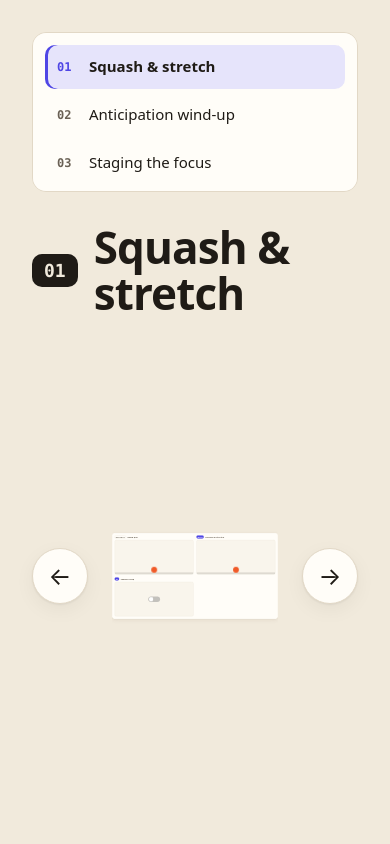
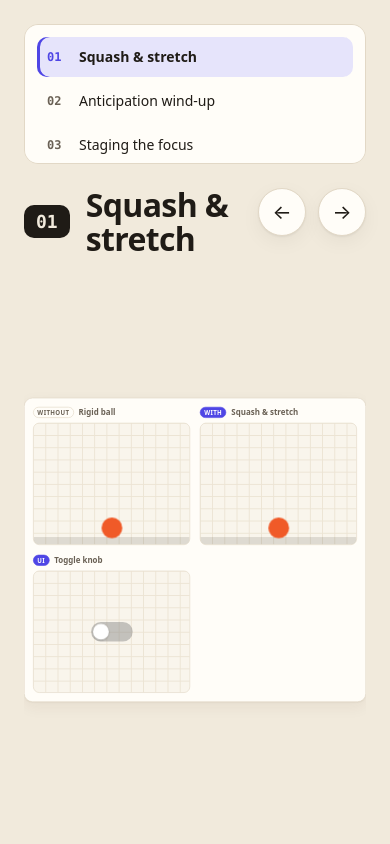
Before and after one commit to kweeyo09/ux-animation-kit, a website: page gallery/record.html in a window 390 px wide. Drawn offline with Linux system fonts and the light colour scheme.

Commit message:
Presenter: keep the box large in narrow windows
Under 1200px the arrows move up beside the title and the list narrows to
220px; the box lays out at the stage's width (560–960px) and reflows
instead of shrinking. The list only stacks on top below 700px.

Co-Authored-By: Claude Opus 5.5 <noreply@anthropic.com>
Claude-Session: https://claude.ai/code/session_01EEx9PqfaRg7w9WrmLo1djy

```diff
--- a/gallery/app.js
+++ b/gallery/app.js
@@ -240,6 +240,9 @@
     var fromHash = REG.map(function (e) { return e.id; }).indexOf(location.hash.slice(1));
     if (fromHash >= 0) idx = fromHash;
     function fit() {
+      /* lay the box out at the stage's own width (560–960px) so it reflows instead of shrinking */
+      var target = Math.max(560, Math.min(960, fitEl.clientWidth)) + 'px';
+      if (scaleEl.style.width !== target) scaleEl.style.width = target;
       var w = scaleEl.offsetWidth, h = scaleEl.offsetHeight;
       if (!w || !h) return;
       var s = Math.min(fitEl.clientWidth / w, fitEl.clientHeight / h, 1.8);
--- a/gallery/styles.css
+++ b/gallery/styles.css
@@ -409,4 +409,15 @@ body.record { background: var(--bg); overflow-x: hidden; }
 .rec-present .card { display: none; }
 .rec-present .card.is-active { display: flex; }
 .rec-present .card .card-head { display: none; }
-@media (max-width: 900px) { .rec-shell { grid-template-columns: 1fr; grid-template-rows: auto minmax(0, 1fr); } .rec-list { max-height: 160px; } }
+@media (max-width: 1200px) {
+  .rec-shell { grid-template-columns: 220px minmax(0, 1fr); gap: 24px; padding: 24px; }
+  .rec-stage { position: relative; }
+  .rec-row { grid-template-columns: minmax(0, 1fr); }
+  .rec-arrow { position: absolute; top: 0; width: 48px; height: 48px; font-size: 20px; }
+  .rec-arrow[data-dir="-1"] { right: 60px; }
+  .rec-arrow[data-dir="1"] { right: 0; }
+  .rec-title { padding-right: 124px; min-height: 48px; }
+  .rec-title h1 { font-size: 32px; }
+  .rec-list button { font-size: 14px; padding: 8px 10px; min-height: 40px; }
+}
+@media (max-width: 700px) { .rec-shell { grid-template-columns: 1fr; grid-template-rows: auto minmax(0, 1fr); } .rec-list { max-height: 140px; } }
```
